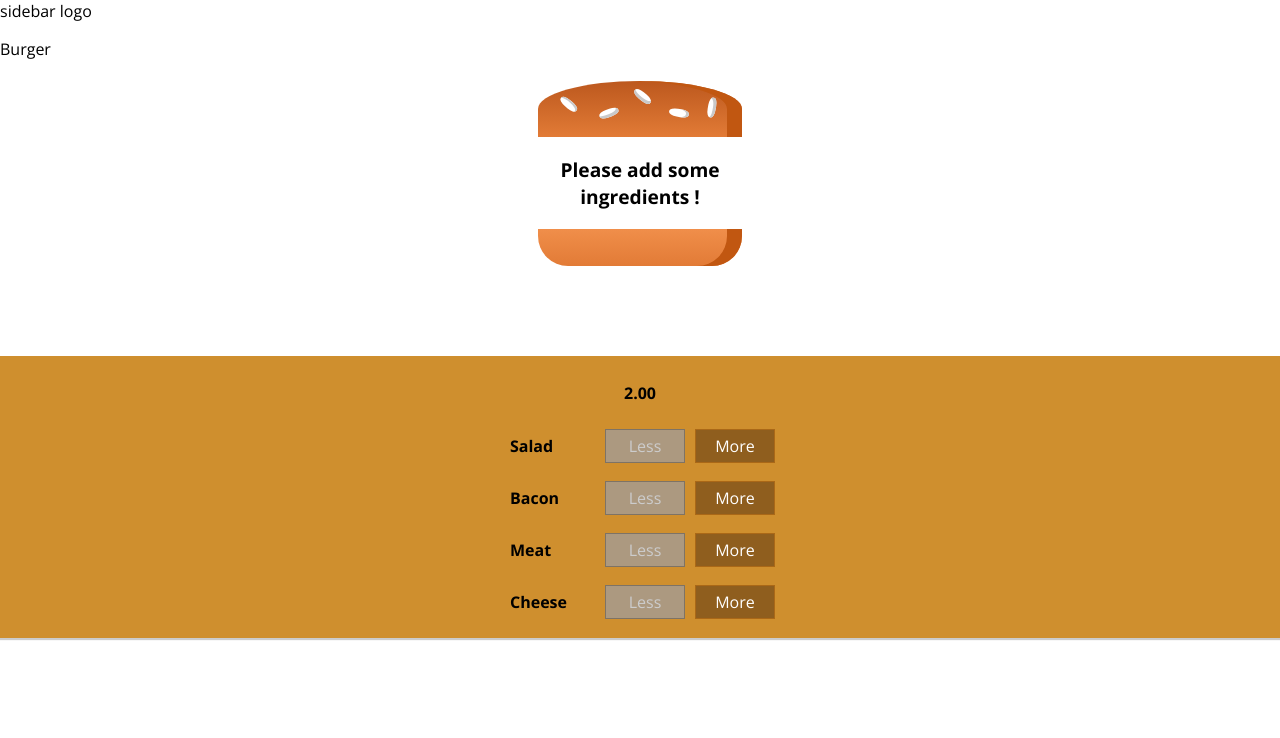
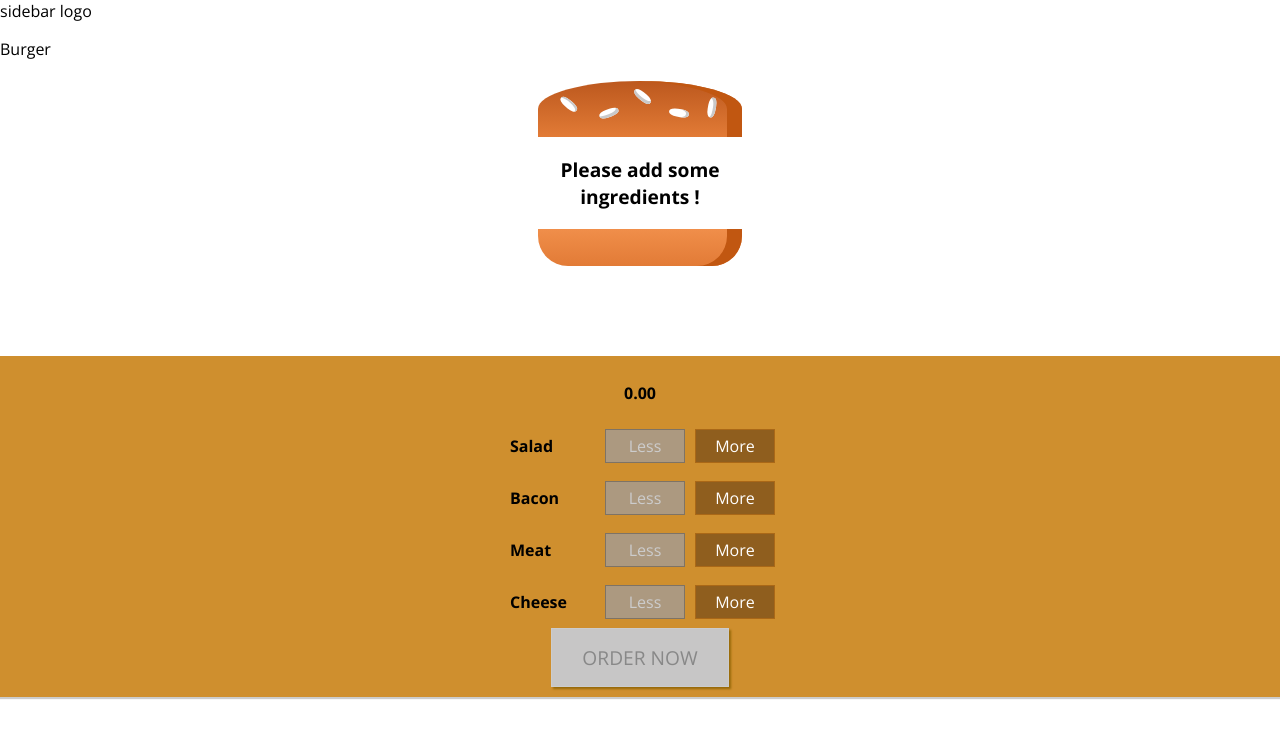
Before and after one commit to NumOne01/burgerApp, a React (Create React App) app: page / in a window 1280 px wide. Shown: the top 738 px of the page. Built offline with nearby package versions, Linux system fonts and the light colour scheme.

Commit message:
add odrder button

```diff
--- a/src/components/Burger/BurgerControls/BurgerControls.js
+++ b/src/components/Burger/BurgerControls/BurgerControls.js
@@ -25,6 +25,12 @@
 					disabled={props.disabledInfo[btn.type]}
 				/>
 			))}
+			<button
+				className={classes.OrderButton}
+				disabled={!props.purchasable}
+			>
+				ORDER NOW
+			</button>
 		</div>
 	)
 }
--- a/src/components/Burger/BurgerControls/BurgerControls.module.css
+++ b/src/components/Burger/BurgerControls/BurgerControls.module.css
@@ -8,3 +8,45 @@
 	margin: auto;
 	padding: 10px 0;
 }
+
+.OrderButton {
+	background-color: #dad735;
+	outline: none;
+	cursor: pointer;
+	border: 1px solid #966909;
+	color: #966909;
+	font-family: inherit;
+	font-size: 1.2em;
+	padding: 15px 30px;
+	box-shadow: 2px 2px 2px #966909;
+}
+
+.OrderButton:hover,
+.OrderButton:active {
+	background-color: #a0db41;
+	border: 1px solid #966909;
+	color: #966909;
+}
+
+.OrderButton:disabled {
+	background-color: #c7c6c6;
+	cursor: not-allowed;
+	border: 1px solid #ccc;
+	color: #888888;
+}
+
+.OrderButton:not(:disabled) {
+	animation: enable 0.3s linear;
+}
+
+@keyframes enable {
+	0% {
+		transform: scale(1);
+	}
+	60% {
+		transform: scale(1.1);
+	}
+	100% {
+		transform: scale(1);
+	}
+}
--- a/src/containers/BurgerBuilder/BurgerBuilder.js
+++ b/src/containers/BurgerBuilder/BurgerBuilder.js
@@ -17,7 +17,15 @@
 			cheese: 0,
 			bacon: 0
 		},
-		totalPrice: 2.0
+		totalPrice: 0,
+		purchasable: false
+	}
+
+	updatePurchasableState = ingredients => {
+		const sum = Object.keys(ingredients)
+			.map(key => ingredients[key])
+			.reduce((sum, el) => sum + el, 0)
+		this.setState({ purchasable: sum > 0 })
 	}
 
 	onMoreClicked = type => {
@@ -26,6 +34,7 @@
 		let totalPrice = this.state.totalPrice
 		totalPrice += prices[type]
 		this.setState({ ingredients, totalPrice })
+		this.updatePurchasableState(ingredients)
 	}
 
 	onLessClicked = type => {
@@ -35,6 +44,7 @@
 		totalPrice -= prices[type]
 		ingredients[type] -= 1
 		this.setState({ ingredients, totalPrice })
+		this.updatePurchasableState(ingredients)
 	}
 
 	render() {
@@ -48,6 +58,7 @@
 					disabledInfo={disabledInfo}
 					onMoreClicked={this.onMoreClicked}
 					onLessClicked={this.onLessClicked}
+					purchasable={this.state.purchasable}
 				/>
 			</Fragment>
 		)
```
